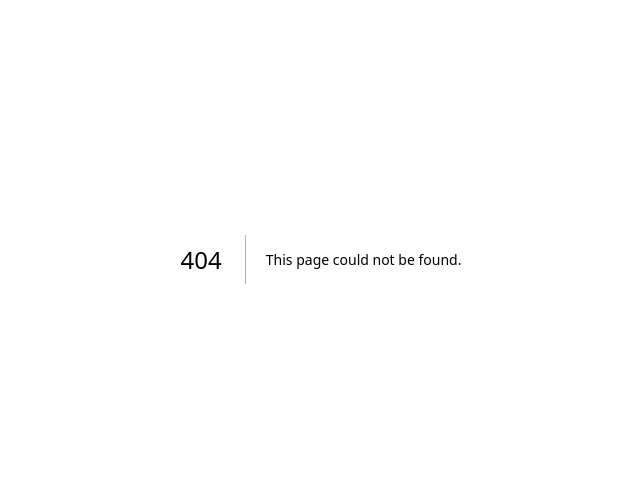
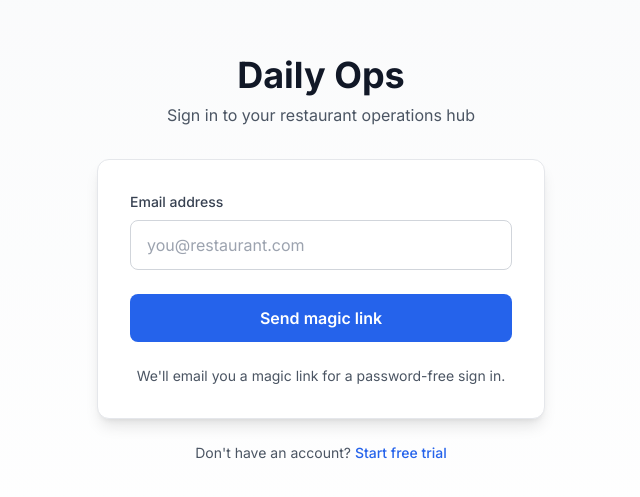
Before and after one commit to withinreachintl-coder/wri-restaurant-ops, a Next.js app: page /auth/login in a window 1280 px wide. Before the commit this address had no page. Shown: the part 141-638 px from the top of the page, without its empty margins (319-959 px from the left). Built offline with nearby package versions, Linux system fonts and the light colour scheme; no server answers.

Commit message:
Add magic link login page

```diff
--- /dev/null
+++ b/app/auth/login/page.tsx
@@ -0,0 +1,114 @@
+'use client'
+
+import { useState } from 'react'
+import { signInWithMagicLink } from '@/lib/supabase'
+import Link from 'next/link'
+
+export default function LoginPage() {
+  const [email, setEmail] = useState('')
+  const [loading, setLoading] = useState(false)
+  const [sent, setSent] = useState(false)
+  const [error, setError] = useState('')
+
+  const handleLogin = async (e: React.FormEvent) => {
+    e.preventDefault()
+    setLoading(true)
+    setError('')
+
+    const { error: authError } = await signInWithMagicLink(email)
+
+    if (authError) {
+      setError(authError.message)
+      setLoading(false)
+      return
+    }
+
+    setSent(true)
+    setLoading(false)
+  }
+
+  if (sent) {
+    return (
+      <main className="min-h-screen bg-gradient-to-b from-gray-50 to-white flex items-center justify-center p-4">
+        <div className="max-w-md w-full bg-white rounded-xl shadow-lg border border-gray-200 p-8 text-center">
+          <div className="text-6xl mb-4">📧</div>
+          <h1 className="text-2xl font-bold text-gray-900 mb-2">Check your email</h1>
+          <p className="text-gray-600 mb-6">
+            We sent a magic link to <strong>{email}</strong>
+          </p>
+          <p className="text-sm text-gray-500">
+            Click the link in the email to sign in. You can close this window.
+          </p>
+          <button
+            onClick={() => {
+              setSent(false)
+              setEmail('')
+            }}
+            className="mt-6 text-blue-600 hover:text-blue-700 font-medium text-sm"
+          >
+            ← Use a different email
+          </button>
+        </div>
+      </main>
+    )
+  }
+
+  return (
+    <main className="min-h-screen bg-gradient-to-b from-gray-50 to-white flex items-center justify-center p-4">
+      <div className="max-w-md w-full">
+        <div className="text-center mb-8">
+          <h1 className="text-4xl font-bold text-gray-900 mb-2">Daily Ops</h1>
+          <p className="text-gray-600">Sign in to your restaurant operations hub</p>
+        </div>
+
+        <div className="bg-white rounded-xl shadow-lg border border-gray-200 p-8">
+          <form onSubmit={handleLogin} className="space-y-6">
+            <div>
+              <label htmlFor="email" className="block text-sm font-medium text-gray-700 mb-2">
+                Email address
+              </label>
+              <input
+                id="email"
+                type="email"
+                value={email}
+                onChange={(e) => setEmail(e.target.value)}
+                placeholder="you@restaurant.com"
+                required
+                className="w-full px-4 py-3 border border-gray-300 rounded-lg focus:ring-2 focus:ring-blue-500 focus:border-transparent"
+              />
+            </div>
+
+            {error && (
+              <div className="bg-red-50 border border-red-200 text-red-700 px-4 py-3 rounded-lg text-sm">
+                {error}
+              </div>
+            )}
+
+            <button
+              type="submit"
+              disabled={loading}
+              className="w-full px-6 py-3 bg-blue-600 text-white rounded-lg font-semibold hover:bg-blue-700 disabled:bg-gray-300 disabled:cursor-not-allowed transition-colors"
+            >
+              {loading ? 'Sending...' : 'Send magic link'}
+            </button>
+          </form>
+
+          <div className="mt-6 text-center">
+            <p className="text-sm text-gray-600">
+              We'll email you a magic link for a password-free sign in.
+            </p>
+          </div>
+        </div>
+
+        <div className="mt-6 text-center">
+          <p className="text-sm text-gray-600">
+            Don't have an account?{' '}
+            <Link href="https://buy.stripe.com/28E5kC8lr0gJaYLcqZ9k403" className="text-blue-600 hover:text-blue-700 font-medium">
+              Start free trial
+            </Link>
+          </p>
+        </div>
+      </div>
+    </main>
+  )
+}
```
